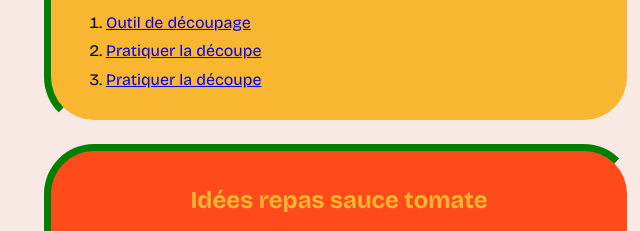
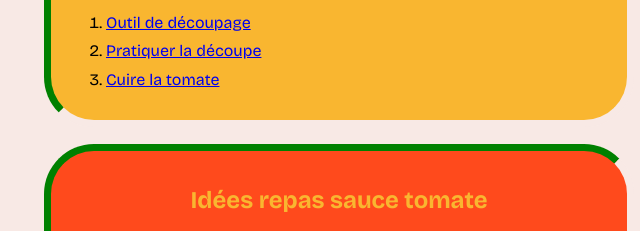
Before and after one commit to ElyaraMerrin/Lasaucetomate, a plain HTML site: page index.html in a window 1280 px wide. Shown: the part 566-797 px from the top of the page, 301-941 px from the left. Drawn offline with nearby package versions, Linux system fonts and the light colour scheme; a web font is replaced by a local one.

Commit message:
Titrecuire

```diff
--- a/index.html
+++ b/index.html
@@ -21,7 +21,7 @@
 <ol>
 <li><a href="Découpage de tomate/Outil de découpage.html">Outil de découpage</a></li>
 <li><a href="Découpage de tomate/Pratiquer la découpe.html">Pratiquer la découpe</a> </li>
-<li><a href="Découpage de tomate/Cuire la tomate.html">Pratiquer la découpe</a> </li></p>
+<li><a href="Découpage de tomate/Cuire la tomate.html">Cuire la tomate</a> </li></p>
 </p> </ol></div>
 
 <div class="article">
```
